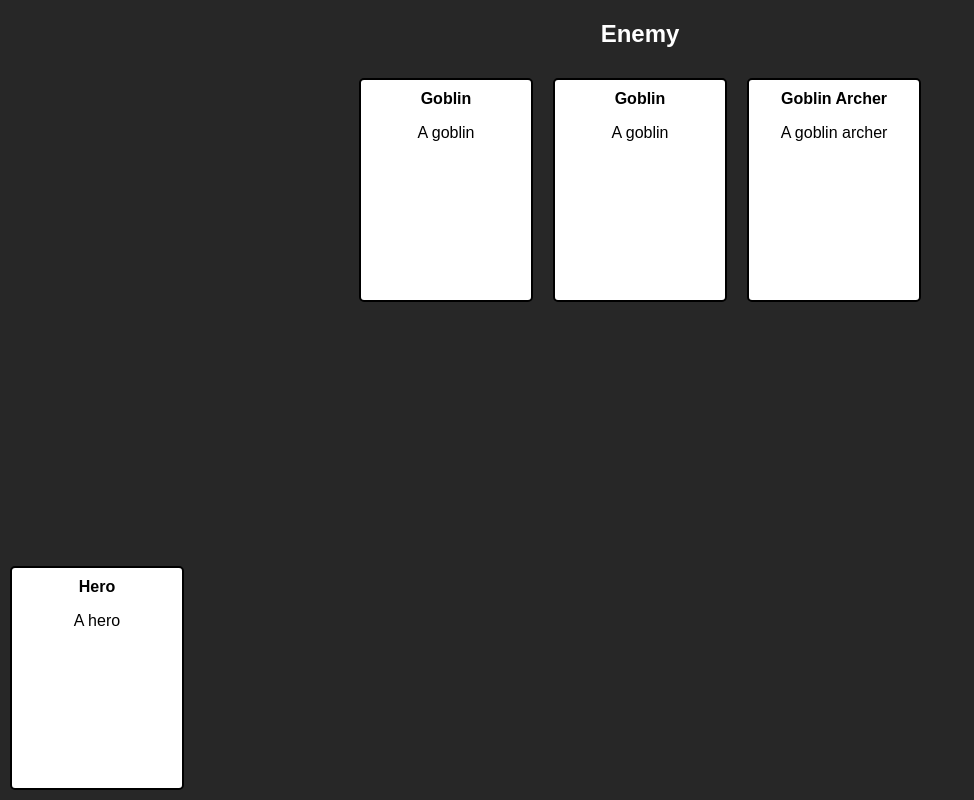
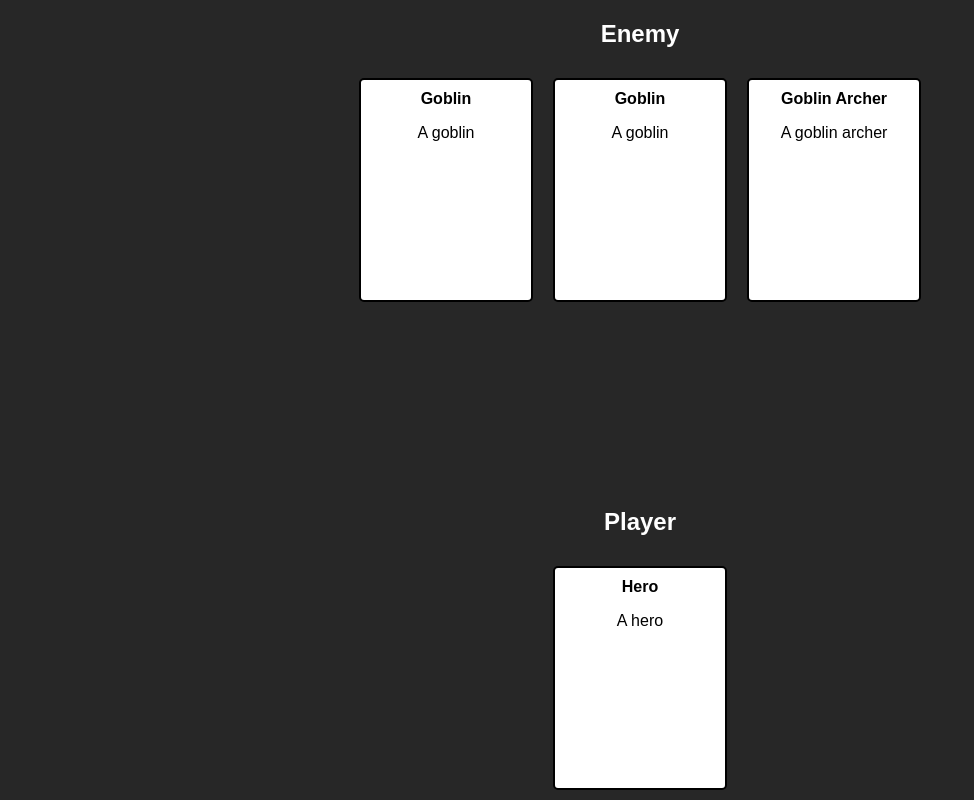
Before and after one commit to Vandesm14/card-game, a React (Vite) app: page / in a window 1280 px wide. Shown: the whole page, without its empty margins (0-974 px from the left). Built offline with nearby package versions, Linux system fonts and the light colour scheme.

Commit message:
update css

```diff
--- a/src/App.tsx
+++ b/src/App.tsx
@@ -34,6 +34,15 @@ function Main() {
     setSelectedPlayerCard(null);
   };
 
+  const attack = () => {
+    if (!selectedEnemyCard || !selectedPlayerCard) return;
+
+    const enemyCard = selectedEnemyCard;
+    const playerCard = selectedPlayerCard;
+
+    // const;
+  };
+
   const handleActionSelect = (action: string) => {
     if (action === 'cancel') clearSelection();
   };
@@ -56,16 +65,28 @@ function Main() {
       <div
         style={{
           ...flex.row,
-          justifyContent: 'space-between',
+          ...flex.center,
         }}
       >
         <CardHand
           cards={cards}
           owner="player"
+          title="Player"
           onSelectionChange={handleSelectionPlayerChange}
           selectedCard={selectedPlayerCard}
+          style={{
+            width: '100%',
+          }}
         />
-        <ActionMenu actions={actions} onActionClick={handleActionSelect} />
+        <ActionMenu
+          actions={actions}
+          onActionClick={handleActionSelect}
+          style={{
+            marginRight: '10px',
+            position: 'absolute',
+            right: '10px',
+          }}
+        />
       </div>
     </main>
   );
--- a/src/components/ActionMenu.tsx
+++ b/src/components/ActionMenu.tsx
@@ -1,9 +1,15 @@
-interface ActionMenuProps {
+import { StyledComponentProps } from '../styles';
+
+interface ActionMenuProps extends StyledComponentProps {
   actions: string[];
   onActionClick: (action: string) => void;
 }
 
-export const ActionMenu = ({ actions, onActionClick }: ActionMenuProps) => {
+export const ActionMenu = ({
+  actions,
+  onActionClick,
+  style,
+}: ActionMenuProps) => {
   return (
     <div
       style={{
@@ -11,6 +17,7 @@ export const ActionMenu = ({ actions, onActionClick }: ActionMenuProps) => {
         flexDirection: 'column',
         justifyContent: 'center',
         alignItems: 'center',
+        ...style,
       }}
     >
       {actions.map((action, i) => (
--- a/src/components/Card.tsx
+++ b/src/components/Card.tsx
@@ -1,9 +1,8 @@
 import { Card } from '../cards';
-import { flex } from '../styles';
+import { flex, StyledComponentProps } from '../styles';
 
-interface CardFaceProps {
+interface CardFaceProps extends StyledComponentProps {
   card: Card;
-  style?: React.CSSProperties;
   onClick?: (card: Card) => void;
 }
 
--- a/src/components/CardHand.tsx
+++ b/src/components/CardHand.tsx
@@ -1,8 +1,8 @@
 import { Card, filterByOwner } from '../cards';
-import { flex } from '../styles';
+import { flex, StyledComponentProps } from '../styles';
 import { CardFace } from './Card';
 
-export interface CardHandProps {
+export interface CardHandProps extends StyledComponentProps {
   cards: Card[];
   owner: Card['owner'];
   title?: string;
@@ -16,6 +16,7 @@ export const CardHand = ({
   title,
   onSelectionChange,
   selectedCard,
+  style,
 }: CardHandProps) => {
   const filtered = cards.filter(filterByOwner(owner));
 
@@ -31,6 +32,7 @@ export const CardHand = ({
         ...flex.col,
         justifyContent: 'flex-start',
         alignItems: 'center',
+        ...style,
       }}
     >
       <h2>{title}</h2>
--- a/src/styles.ts
+++ b/src/styles.ts
@@ -18,3 +18,8 @@ export const flex = {
   row: flexRow,
   center: flexCenter,
 };
+
+export interface StyledComponentProps {
+  className?: string;
+  style?: React.CSSProperties;
+}
```
